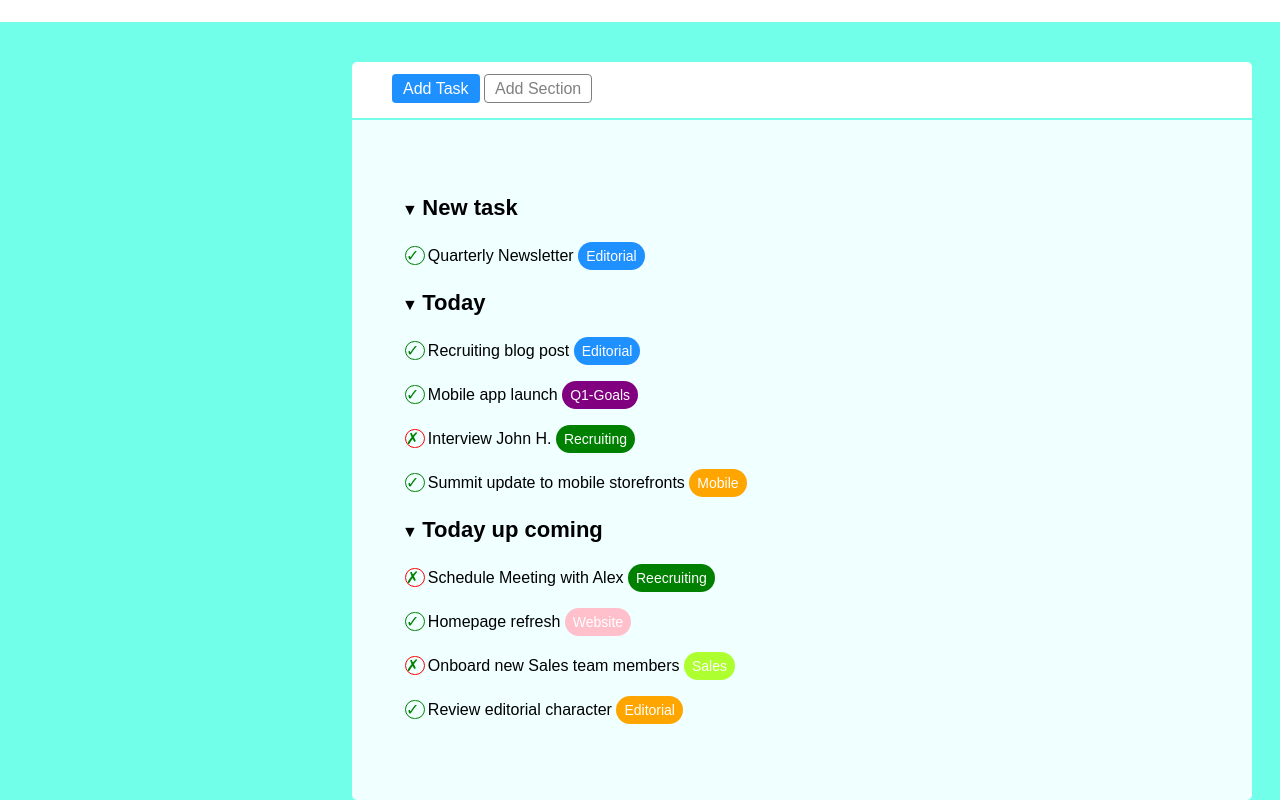
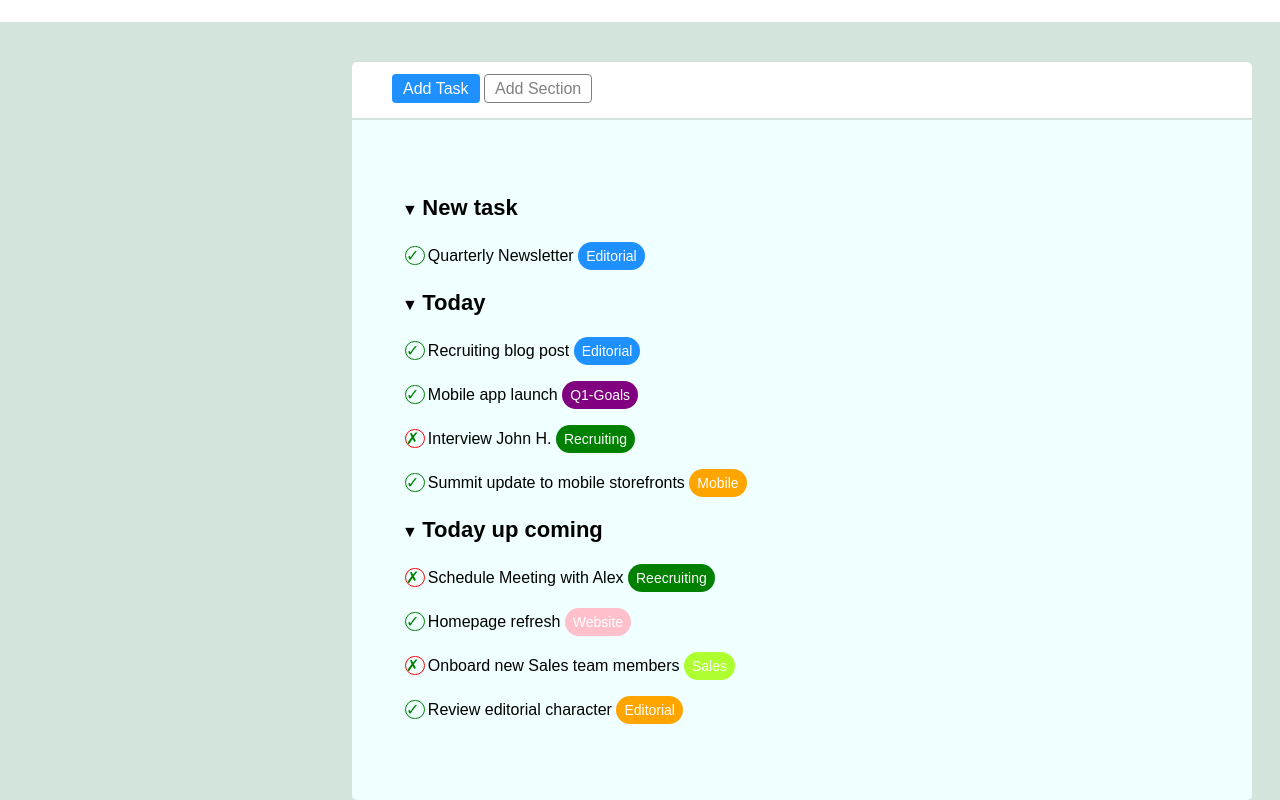
Before and after one commit to Riccardo-Laurenti/html-css-toboolist, a plain HTML site: page index.html in a window 1280 px wide. Shown: the part 78-878 px from the top of the page. Drawn offline with Linux system fonts and the light colour scheme.

Commit message:
add background

```diff
--- a/css/style.css
+++ b/css/style.css
@@ -7,8 +7,11 @@
 
 body {
     font-family: Arial, Helvetica, sans-serif;
-    background-color: RGB(114,255,233);
+    background-color: RGB(210,228,219);
 }
+
+
+/*Header*/
 
 .container{
     margin: 0 auto;
@@ -16,8 +19,6 @@ body {
     margin-top: 40px;
 }
 
-
-/*Header*/
 
 header {
     padding: 15px 20px;
```
